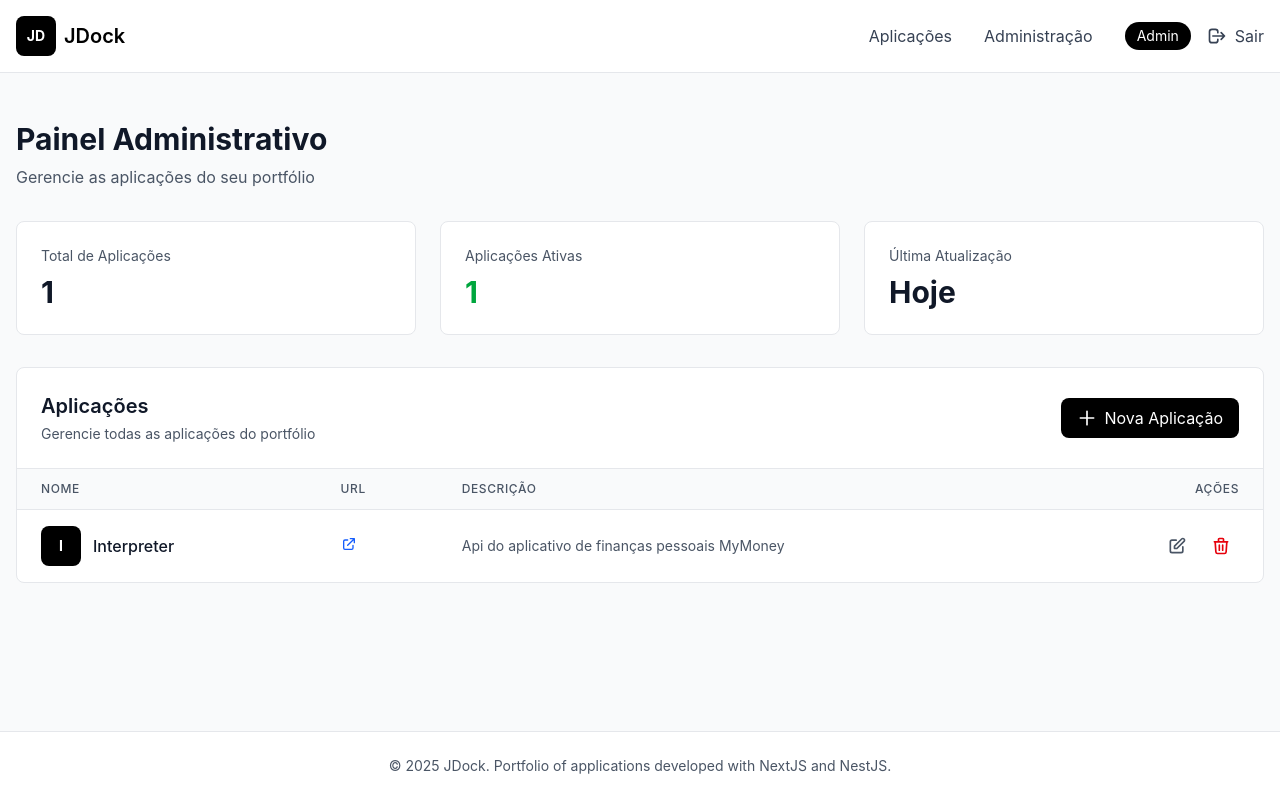
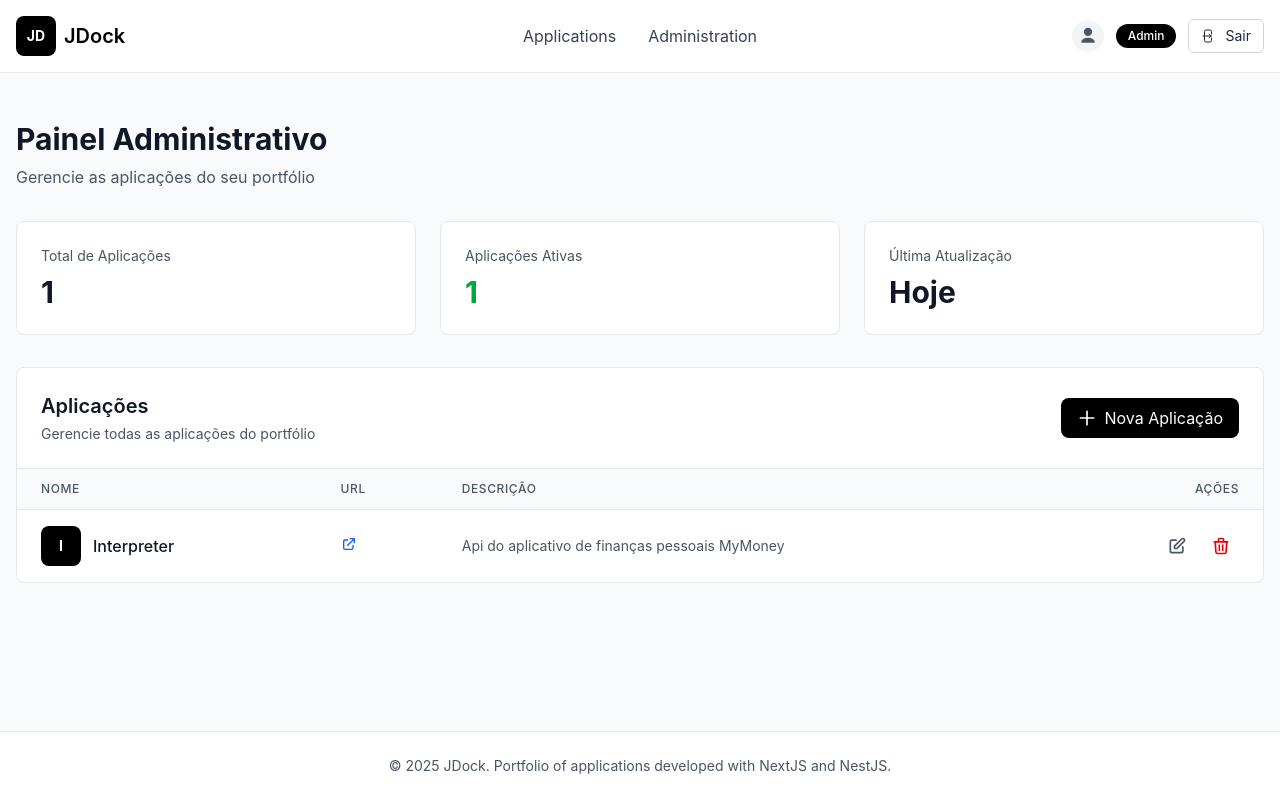
Before and after one commit to joaop06/JCoder, a Next.js app in the folder frontend/: page /admin in a window 1280 px wide. Built offline with nearby package versions, Linux system fonts and the light colour scheme; sample sign-in values are in the browser's storage.

Commit message:
Fix: Header with two fronts (Regular user and admin)

```diff
--- a/frontend/app/admin/page.tsx
+++ b/frontend/app/admin/page.tsx
@@ -44,8 +44,8 @@ export default function AdminPage() {
   }, [router]);
 
   const handleLogout = () => {
-    localStorage.removeItem('token');
     localStorage.removeItem('user');
+    localStorage.removeItem('accessToken');
     router.push('/');
   };
 
--- a/frontend/app/login/page.tsx
+++ b/frontend/app/login/page.tsx
@@ -17,7 +17,7 @@ export default function LoginPage() {
     // Simulação de login - substituir por chamada à API
     setTimeout(() => {
       // Armazenar token no localStorage
-      localStorage.setItem('token', 'mock-token');
+      localStorage.setItem('accessToken', 'mock-token');
       localStorage.setItem('user', JSON.stringify({ email, role: 'admin' }));
 
       setIsLoading(false);
--- a/frontend/components/Header.tsx
+++ b/frontend/components/Header.tsx
@@ -1,60 +1,65 @@
+"use client";
+
 import Link from 'next/link';
+import { useEffect, useState, useCallback } from 'react';
+import { useRouter } from 'next/navigation';
+import { RoleEnum } from '@/types/enums/role.enum';
+import { UsersService } from '@/services/users.service';
 
 interface HeaderProps {
-  isAdmin?: boolean;
+  isAdmin?: boolean;         // Fallback opcional
   showAuth?: boolean;
   onLogout?: () => void;
 }
 
-export default function Header({ showAuth = true, isAdmin = false, onLogout }: HeaderProps) {
+export default function Header({
+  showAuth = true,
+  isAdmin: isAdminProp = false,
+  onLogout
+}: HeaderProps) {
+  const router = useRouter();
+  const [isClient, setIsClient] = useState(false);
+  const [isLoggedIn, setIsLoggedIn] = useState(false);
+  const [isAdmin, setIsAdmin] = useState(isAdminProp);
+
+  useEffect(() => {
+    setIsClient(true);
+    try {
+      const user = UsersService.parseUserStorage?.();
+      const token = typeof window !== 'undefined' ? localStorage.getItem('accessToken') : null;
+
+      setIsAdmin((user?.role === RoleEnum.Admin) || isAdminProp);
+      setIsLoggedIn(Boolean(user && token));
+    } catch {
+      setIsLoggedIn(false);
+      setIsAdmin(isAdminProp);
+    }
+    // eslint-disable-next-line react-hooks/exhaustive-deps
+  }, []);
+
+  const handleLogout = useCallback(() => {
+    if (onLogout) {
+      onLogout();
+    } else {
+      try {
+        UsersService.clearUserStorage();
+      } catch { }
+      router.push('/');
+    }
+  }, [onLogout, router]);
+
+  if (!isClient) {
     return (
       <header className="border-b border-gray-200 bg-white">
         <div className="container mx-auto px-4 py-4">
           <div className="flex items-center justify-between">
-          {/* Logo */}
             <Link href="/" className="flex items-center gap-2 hover:opacity-80 transition-opacity">
               <div className="w-10 h-10 bg-black rounded-lg flex items-center justify-center">
                 <span className="text-white font-bold text-sm">JD</span>
               </div>
               <span className="text-xl font-semibold">JDock</span>
             </Link>
-
-          {/* Navigation */}
-          <nav className="flex items-center gap-8">
-            <Link
-              href="/"
-              className="text-gray-700 hover:text-black transition-colors"
-            >
-              Aplicações
-            </Link>
-
-            {isAdmin && (
-              <Link
-                href="/admin"
-                className="text-gray-700 hover:text-black transition-colors"
-              >
-                Administração
-              </Link>
-            )}
-
             {showAuth && (
-              <div className="flex items-center gap-4">
-                {isAdmin ? (
-                  <>
-                    <div className="px-3 py-1 bg-black text-white text-sm rounded-full">
-                      Admin
-                    </div>
-                    <button
-                      onClick={onLogout}
-                      className="flex items-center gap-2 text-gray-700 hover:text-black transition-colors"
-                    >
-                      <svg className="w-5 h-5" fill="none" stroke="currentColor" viewBox="0 0 24 24">
-                        <path strokeLinecap="round" strokeLinejoin="round" strokeWidth={2} d="M17 16l4-4m0 0l-4-4m4 4H7m6 4v1a3 3 0 01-3 3H6a3 3 0 01-3-3V7a3 3 0 013-3h4a3 3 0 013 3v1" />
-                      </svg>
-                      Sair
-                    </button>
-                  </>
-                ) : (
               <Link
                 href="/login"
                 className="px-4 py-2 text-sm font-medium hover:opacity-80 transition-opacity"
@@ -63,8 +68,97 @@ export default function Header({ showAuth = true, isAdmin = false, onLogout }: H
               </Link>
             )}
           </div>
+        </div>
+      </header>
+    );
+  }
+
+  const isAdminView = isLoggedIn && isAdmin;
+
+  return (
+    <header className="border-b border-gray-200 bg-white">
+      <div className="container mx-auto px-4 py-4">
+        <div
+          className={
+            isAdminView ? "grid grid-cols-3 items-center" : "flex items-center justify-between"
+          }
+        >
+          {/* Esquerda: Logo + Nome */}
+          <div className={isAdminView ? "justify-self-start" : ""}>
+            <Link href="/" className="flex items-center gap-2 hover:opacity-80 transition-opacity">
+              <div className="w-10 h-10 bg-black rounded-lg flex items-center justify-center">
+                <span className="text-white font-bold text-sm">JD</span>
+              </div>
+              <span className="text-xl font-semibold">JDock</span>
+            </Link>
+          </div>
+
+          {/* Centro: Abas somente para Admins logados */}
+          {isAdminView && (
+            <nav className="flex items-center justify-center gap-8">
+              <Link href="/" className="text-gray-700 hover:text-black transition-colors">
+                Applications
+              </Link>
+              <Link href="/admin" className="text-gray-700 hover:text-black transition-colors">
+                Administration
+              </Link>
+            </nav>
           )}
-          </nav>
+
+          {/* Direita: Auth area */}
+          {showAuth && (
+            <div className={isAdminView ? "justify-self-end" : ""}>
+              {!isAdminView ? (
+                <Link
+                  href="/login"
+                  className="px-4 py-2 text-sm font-medium hover:opacity-80 transition-opacity"
+                >
+                  Entrar
+                </Link>
+              ) : (
+                <div className="flex items-center gap-3">
+                  {/* Ícone de perfil */}
+                  <div className="w-8 h-8 rounded-full bg-gray-100 flex items-center justify-center text-gray-600">
+                    {/* SVG de usuário */}
+                    <svg
+                      xmlns="http://www.w3.org/2000/svg"
+                      viewBox="0 0 24 24"
+                      fill="currentColor"
+                      className="w-5 h-5"
+                    >
+                      <path d="M12 12a5 5 0 1 0-5-5 5 5 0 0 0 5 5Zm0 2c-4.418 0-8 2.239-8 5v1h16v-1c0-2.761-3.582-5-8-5Z" />
+                    </svg>
+                  </div>
+
+                  {/* Badge Admin */}
+                  <span className="px-3 py-1 rounded-full bg-black text-white text-xs font-medium">
+                    Admin
+                  </span>
+
+                  {/* Botão Sair */}
+                  <button
+                    type="button"
+                    onClick={handleLogout}
+                    className="inline-flex items-center gap-2 px-3 py-1.5 rounded-md border border-gray-300 text-sm text-gray-800 hover:bg-gray-50"
+                    aria-label="Sair"
+                    title="Sair"
+                  >
+                    <svg
+                      xmlns="http://www.w3.org/2000/svg"
+                      fill="none"
+                      viewBox="0 0 24 24"
+                      strokeWidth={1.5}
+                      stroke="currentColor"
+                      className="w-4 h-4"
+                    >
+                      <path strokeLinecap="round" strokeLinejoin="round" d="M15.75 9V5.25A2.25 2.25 0 0 0 13.5 3h-6A2.25 2.25 0 0 0 5.25 5.25v13.5A2.25 2.25 0 0 0 7.5 21h6a2.25 2.25 0 0 0 2.25-2.25V15M12 9l3 3m0 0-3 3m3-3H3" />
+                    </svg>
+                    Sair
+                  </button>
+                </div>
+              )}
+            </div>
+          )}
         </div>
       </div>
     </header>
--- /dev/null
+++ b/frontend/services/users.service.ts
@@ -0,0 +1,29 @@
+import { User } from "@/types/entities/user.entity";
+
+export const UsersService = {
+    parseUserStorage(): User | null {
+        const userStr = localStorage.getItem('user');
+        if (!userStr) return null;
+
+        try {
+            const user = JSON.parse(userStr);
+
+            return {
+                id: user?.id,
+                role: user?.role,
+                email: user?.email,
+                applications: user?.applications,
+                createdAt: user?.createdAt,
+                updatedAt: user?.updatedAt,
+                deletedAt: user?.deletedAt,
+            };
+        } catch {
+            return null;
+        }
+    },
+    clearUserStorage(): void {
+        localStorage.removeItem('user');
+        localStorage.removeItem('accessToken');
+    }
+
+};
```
Lines whose indentation alone changed are shown as unchanged.
